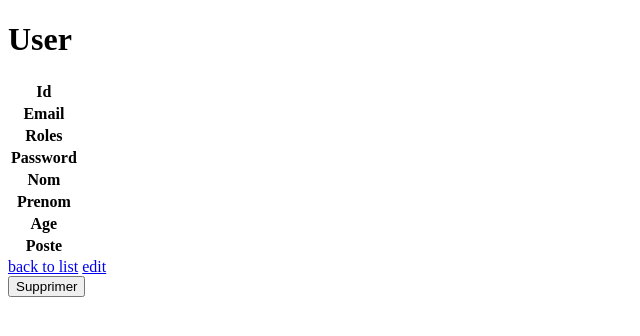
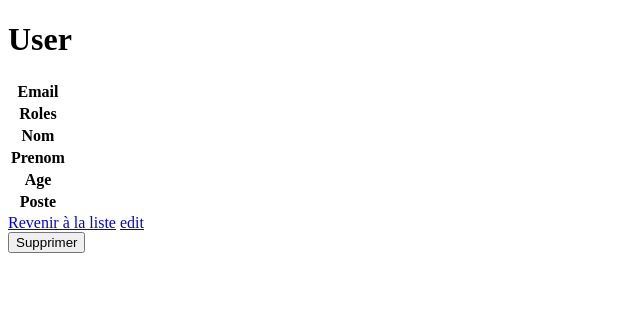
Before and after one commit to manaka02/blue-cactus-test, a Symfony app: template templates/user/show.html.twig in a window 1280 px wide. Shown: the part 26-362 px from the top of the page, without its empty margins (0-640 px from the left). Run offline with Twig, Linux system fonts and the light colour scheme; the template is opened without the code that fills it, so the values that code supplies are empty; some libraries are stand-ins or nearby versions.

Commit message:
user list en cours

```diff
--- a/templates/user/_delete_form.html.twig
+++ b/templates/user/_delete_form.html.twig
@@ -1,4 +1,4 @@
 <form method="post" action="{{ path('user_delete', {'id': user.id}) }}" onsubmit="return confirm('Voulez-vous vraiment supprimer cet employé ?');">
     <input type="hidden" name="_token" value="{{ csrf_token('delete' ~ user.id) }}">
-    <button class="btn">Supprimer</button>
+    <button class="btn btn-danger">Supprimer</button>
 </form>
--- a/templates/user/show.html.twig
+++ b/templates/user/show.html.twig
@@ -8,10 +8,6 @@
     <table class="table">
         <tbody>
             <tr>
-                <th>Id</th>
-                <td>{{ user.id }}</td>
-            </tr>
-            <tr>
                 <th>Email</th>
                 <td>{{ user.email }}</td>
             </tr>
@@ -19,10 +15,7 @@
                 <th>Roles</th>
                 <td>{{ user.roles ? user.roles|json_encode : '' }}</td>
             </tr>
-            <tr>
-                <th>Password</th>
-                <td>{{ user.password }}</td>
-            </tr>
+
             <tr>
                 <th>Nom</th>
                 <td>{{ user.nom }}</td>
@@ -42,7 +35,7 @@
         </tbody>
     </table>
 
-    <a href="{{ path('user_index') }}">back to list</a>
+    <a href="{{ path('user_index') }}">Revenir à la liste</a>
 
     <a href="{{ path('user_edit', {'id': user.id}) }}">edit</a>
 
```
Also changed, not shown: src/Controller/UserController.php (+5 -3 lines), src/Entity/User.php (+15 -0 lines).
